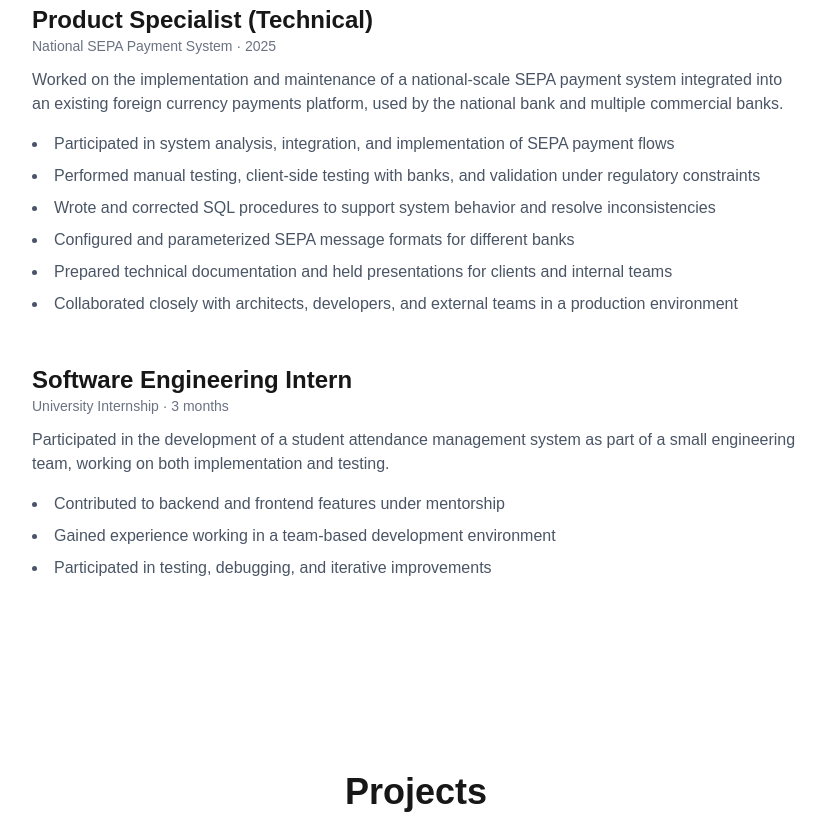
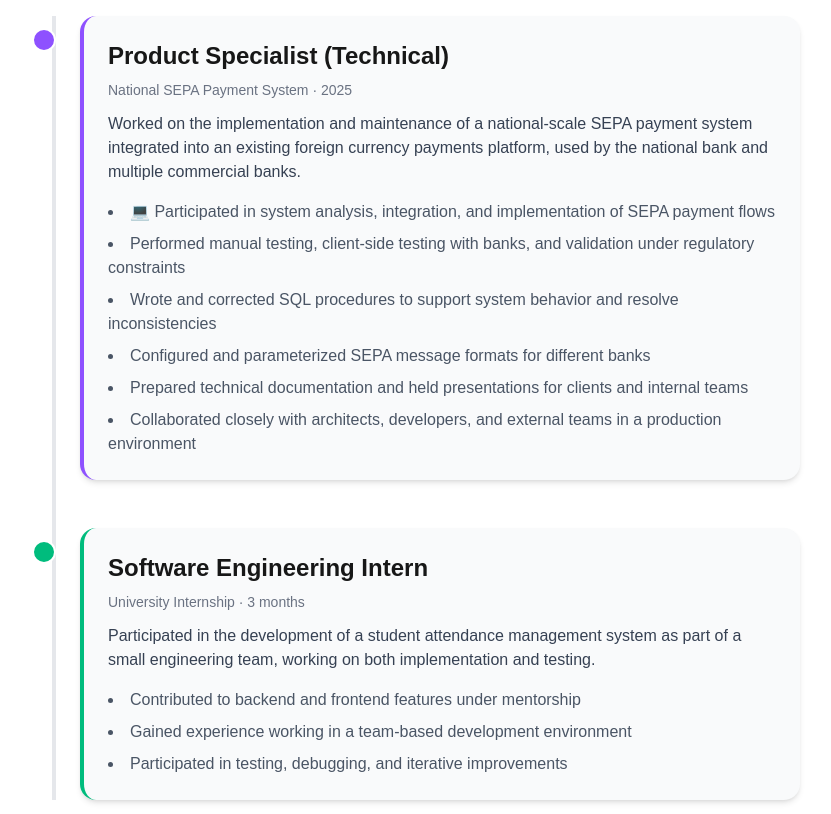
Before and after one commit to majaxpan/portfolio, a Next.js app: page / in a window 1280 px wide. Shown: the part 1780-2594 px from the top of the page, without its empty margins (224-1055 px from the left). Built offline with nearby package versions, Linux system fonts and the light colour scheme.

Commit message:
Added experience section styling

```diff
--- a/app/components/Experience.tsx
+++ b/app/components/Experience.tsx
@@ -1,12 +1,32 @@
+"use client";
+
+import { motion } from "framer-motion";
+
 export default function Experience() {
   return (
-    <section id="experience" className="min-h-screen px-6 py-24">
-      <h2 className="text-4xl font-bold text-center mb-12">Experience</h2>
+    <section id="experience" className="min-h-screen px-6 py-24 bg-white">
+      <h2 className="text-4xl font-bold text-center mb-12 relative after:block after:w-24 after:h-1 after:bg-emerald-500 after:mx-auto after:mt-2">
+        Experience
+      </h2>
 
-      <div className="max-w-3xl mx-auto space-y-12">
+      <div className="relative max-w-3xl mx-auto">
+        {/* Vertical line in the middle */}
+        <div className="absolute left-5 top-0 w-1 h-full bg-gray-200"></div>
+
         {/* SEPA Experience */}
-        <div>
-          <h3 className="text-2xl font-semibold">
+        <motion.div
+          className="relative flex mb-12"
+          initial={{ opacity: 0, y: 20 }}
+          whileInView={{ opacity: 1, y: 0 }}
+          viewport={{ once: true }}
+          transition={{ duration: 0.8, delay: 0.2 }}
+        >
+          {/* Dot */}
+          <div className="absolute left-0 top-3 w-6 h-6 bg-violet-500 rounded-full border-2 border-white"></div>
+
+          {/* Card */}
+          <div className="ml-12 bg-gray-50 p-6 rounded-2xl shadow-md hover:shadow-xl border-l-4 border-violet-500 transition-shadow duration-300">
+            <h3 className="text-2xl font-semibold mb-2">
               Product Specialist (Technical)
             </h3>
 
@@ -14,7 +34,7 @@ export default function Experience() {
               National SEPA Payment System · 2025
             </p>
 
-          <p className="text-gray-600 mb-4">
+            <p className="text-gray-700 mb-4">
               Worked on the implementation and maintenance of a national-scale
               SEPA payment system integrated into an existing foreign currency
               payments platform, used by the national bank and multiple commercial
@@ -22,35 +42,30 @@ export default function Experience() {
             </p>
 
             <ul className="list-disc list-inside text-gray-600 space-y-2">
-            <li>
-              Participated in system analysis, integration, and implementation
-              of SEPA payment flows
-            </li>
-            <li>
-              Performed manual testing, client-side testing with banks, and
-              validation under regulatory constraints
-            </li>
-            <li>
-              Wrote and corrected SQL procedures to support system behavior and
-              resolve inconsistencies
-            </li>
-            <li>
-              Configured and parameterized SEPA message formats for different
-              banks
-            </li>
-            <li>
-              Prepared technical documentation and held presentations for
-              clients and internal teams
-            </li>
-            <li>
-              Collaborated closely with architects, developers, and external
-              teams in a production environment
-            </li>
+              <li>💻 Participated in system analysis, integration, and implementation of SEPA payment flows</li>
+              <li>Performed manual testing, client-side testing with banks, and validation under regulatory constraints</li>
+              <li>Wrote and corrected SQL procedures to support system behavior and resolve inconsistencies</li>
+              <li>Configured and parameterized SEPA message formats for different banks</li>
+              <li>Prepared technical documentation and held presentations for clients and internal teams</li>
+              <li>Collaborated closely with architects, developers, and external teams in a production environment</li>
             </ul>
           </div>
+        </motion.div>
 
-        <div>
-          <h3 className="text-2xl font-semibold">
+        {/* Intern Experience */}
+        <motion.div
+          className="relative flex mb-12"
+          initial={{ opacity: 0, y: 20 }}
+          whileInView={{ opacity: 1, y: 0 }}
+          viewport={{ once: true }}
+          transition={{ duration: 0.8, delay: 0.4 }}
+        >
+          {/* Dot */}
+          <div className="absolute left-0 top-3 w-6 h-6 bg-emerald-500 rounded-full border-2 border-white"></div>
+
+          {/* Card */}
+          <div className="ml-12 bg-gray-50 p-6 rounded-2xl shadow-md hover:shadow-xl border-l-4 border-emerald-500 transition-shadow duration-300">
+            <h3 className="text-2xl font-semibold mb-2">
               Software Engineering Intern
             </h3>
 
@@ -58,24 +73,19 @@ export default function Experience() {
               University Internship · 3 months
             </p>
 
-          <p className="text-gray-600 mb-4">
+            <p className="text-gray-700 mb-4">
               Participated in the development of a student attendance management
               system as part of a small engineering team, working on both
               implementation and testing.
             </p>
 
             <ul className="list-disc list-inside text-gray-600 space-y-2">
-            <li>
-              Contributed to backend and frontend features under mentorship
-            </li>
-            <li>
-              Gained experience working in a team-based development environment
-            </li>
-            <li>
-              Participated in testing, debugging, and iterative improvements
-            </li>
+              <li>Contributed to backend and frontend features under mentorship</li>
+              <li>Gained experience working in a team-based development environment</li>
+              <li>Participated in testing, debugging, and iterative improvements</li>
             </ul>
           </div>
+        </motion.div>
       </div>
     </section>
   );
```
Lines whose indentation alone changed are shown as unchanged.
